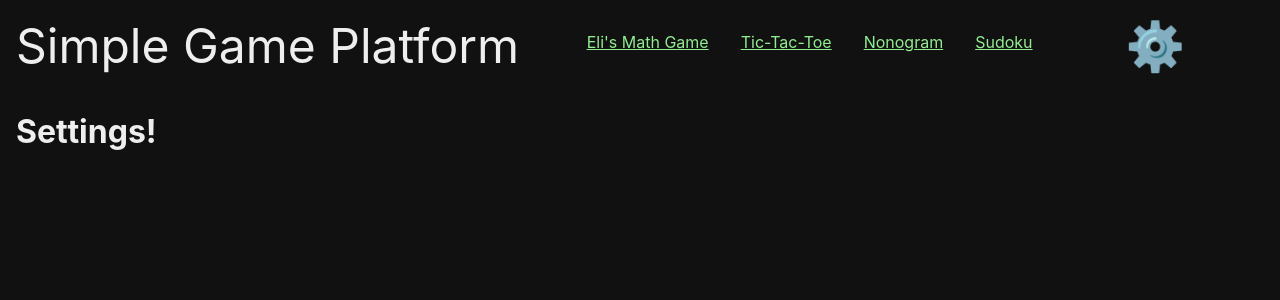
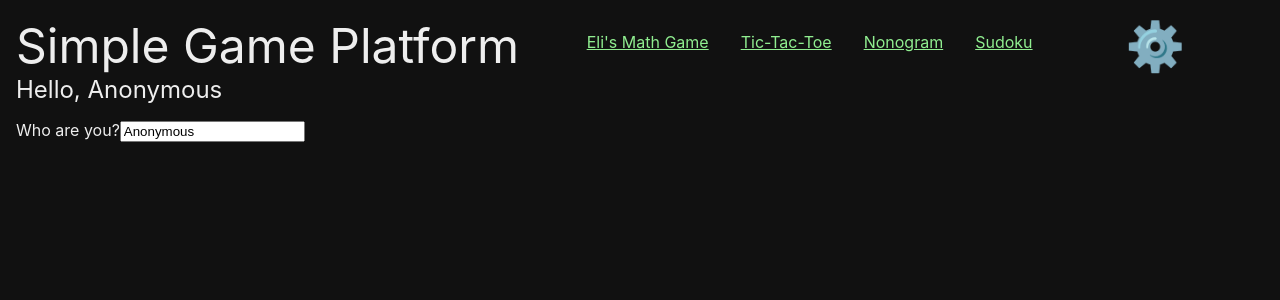
Before and after one commit to dstockto/react-simple-games, a React (Create React App) app: page /settings in a window 1280 px wide. Shown: the top 300 px of the page. Built offline with nearby package versions, Linux system fonts and the light colour scheme.

Commit message:
Allow user to set their name in settings
Added greeting to header area

```diff
--- a/src/App.js
+++ b/src/App.js
@@ -7,19 +7,23 @@
 import SudokuGame from './Components/Games/Sudoku/SudokuGame';
 import EliMathGame from './Components/Games/EliMath/EliMathGame';
 import Settings from './Components/Settings';
+import {UserProvider} from './Context';
 
 function App() {
+
   return (
-    <div className="App">
-      <Router>
-        <Route path={'/'} component={Header} />
-        <Route path={'/eli-math'} component={EliMathGame} />
-        <Route path={'/tic-tac-toe'} component={TicTacToeGame} />
-        <Route path={'/nonogram'} component={NonogramGame} />
-        <Route path={'/sudoku'} component={SudokuGame} />
-        <Route path={'/settings'} component={Settings} />
-      </Router>
-    </div>
+    <UserProvider>
+      <div className="App">
+        <Router>
+          <Route path={'/'} component={Header}/>
+          <Route path={'/eli-math'} component={EliMathGame}/>
+          <Route path={'/tic-tac-toe'} component={TicTacToeGame}/>
+          <Route path={'/nonogram'} component={NonogramGame}/>
+          <Route path={'/sudoku'} component={SudokuGame}/>
+          <Route path={'/settings'} component={Settings}/>
+        </Router>
+      </div>
+    </UserProvider>
   );
 }
 
--- a/src/Components/Header.jsx
+++ b/src/Components/Header.jsx
@@ -1,15 +1,23 @@
-import React from "react";
+import React, {useContext} from "react";
 import SettingsIcon from './SettingsIcon';
 import Navigation from './Navigation';
 import "./header.css";
+import {UserContext} from '../Context';
+import ErrorBoundary from './ErrorBoundary';
 
 export default function Header(props) {
+
+  const {user} = useContext(UserContext);
+
   const {title, history, location, match} = props;
   return (
     <section className={'header'}>
       <span className="title">{title || 'Simple Game Platform'}</span>
       <Navigation/>
-      <SettingsIcon route={{history, location, match}} />
+      <ErrorBoundary>
+        <span className={'greeting'}>Hello, {user.name}</span>
+      </ErrorBoundary>
+      <SettingsIcon route={{history, location, match}}/>
     </section>
   );
 };
--- a/src/Components/Settings.jsx
+++ b/src/Components/Settings.jsx
@@ -1,7 +1,23 @@
-import React from "react";
+import React, {useContext} from "react";
+import {UserContext} from '../Context';
+import ErrorBoundary from './ErrorBoundary';
 
 export default function Settings() {
+  const {user, changeUser} = useContext(UserContext);
+
+  function onChange(event) {
+    const userName = event.target.value;
+    changeUser(user.withNewName(userName));
+  }
+
   return (
-    <h1>Settings!</h1>
+    <section>
+      <label>
+        Who are you?
+        <ErrorBoundary>
+          <input type={'text'} value={user.name} onChange={onChange}/>
+        </ErrorBoundary>
+      </label>
+    </section>
   );
 }
--- a/src/Components/header.css
+++ b/src/Components/header.css
@@ -15,3 +15,7 @@
 .header .settings {
     grid-area: settings;
 }
+
+.greeting {
+    font-size: .5em;
+}
```
